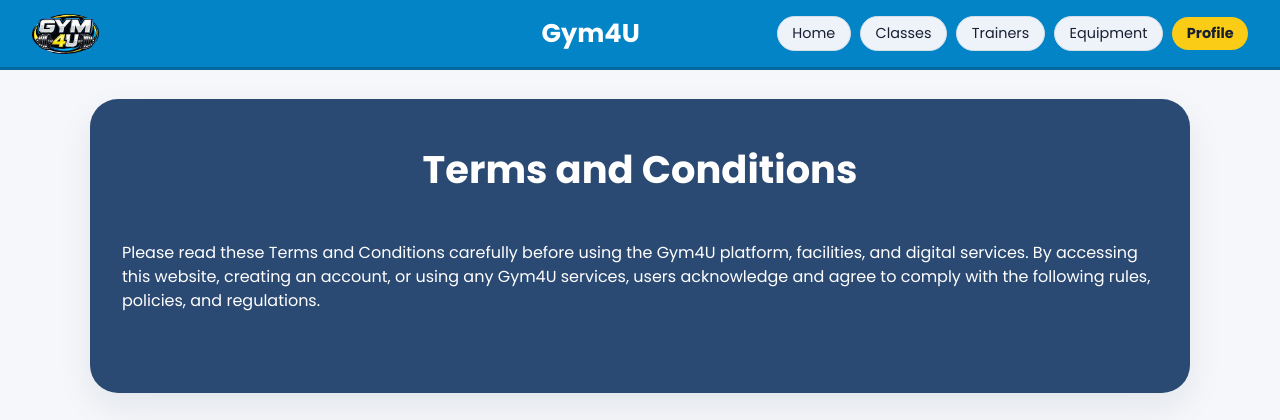
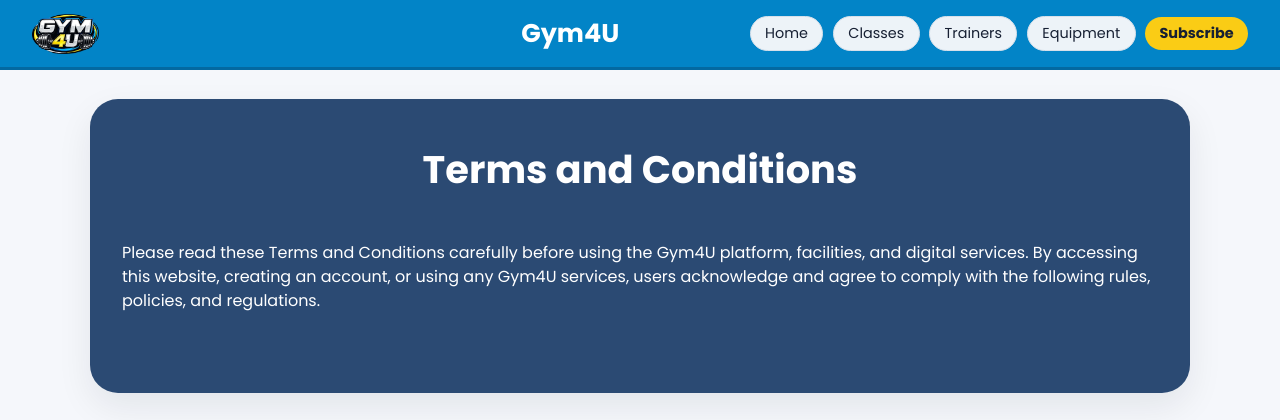
Before and after one commit to edus4506/Gym4U, a PHP site: page /terms.php in a window 1280 px wide. Shown: the top 420 px of the page. Run offline with PHP 8.4, Linux system fonts and the light colour scheme.

Commit message:
fix:headers connection

```diff
--- a/classes.php
+++ b/classes.php
@@ -48,7 +48,7 @@
           <li><a href="profile.php">Profile</a></li>
           <li><a href="actions/logout.php">Logout</a></li>
         <?php else: ?>
-          <li><a href="login.php">Login</a></li>
+          <li><a href="subscriptions.php">Subscribe</a></li>
         <?php endif; ?>
       </ul>
     </nav>
--- a/equipment.php
+++ b/equipment.php
@@ -33,7 +33,7 @@ require_once __DIR__ . '/controllers/equipmentController.php';
                     <li><a href="profile.php">Profile</a></li>
                     <li><a href="actions/logout.php">Logout</a></li>
                 <?php else: ?>
-                    <li><a href="login.php">Login</a></li>
+                    <li><a href="subscriptions.php">Subscribe</a></li>
                 <?php endif; ?>
             </ul>
         </nav>
--- a/login.php
+++ b/login.php
@@ -41,7 +41,7 @@ $errorMessage = $errors[$_GET['error'] ?? ''] ?? null;
         <li><a href="classes.php">Classes</a></li>
         <li><a href="trainers.php">Trainers</a></li>
         <li><a href="equipment.php">Equipment</a></li>
-        <li><a href="login.php" aria-current="page">Login</a></li>
+        <li><a href="subscriptions.php">Subscribe</a></li>
       </ul>
     </nav>
   </header>
@@ -63,7 +63,7 @@ $errorMessage = $errors[$_GET['error'] ?? ''] ?? null;
           <input type="hidden" name="csrf_token" value="<?= htmlspecialchars(csrf_token()) ?>">
 
           <button type="submit" class="btn btn-enroll">Login</button>
-          <p>Don't have an account? <a href="register.php">Register here</a></p>
+          <p>Still haven't joined? <a href="subscriptions.php">Join the best Gym4U</a></p>
         </form>
       </div>
     </div>
--- a/register.php
+++ b/register.php
@@ -44,7 +44,7 @@ $errorMessage = $errors[$_GET['error'] ?? ''] ?? null;
         <li><a href="classes.php">Classes</a></li>
         <li><a href="trainers.php">Trainers</a></li>
         <li><a href="equipment.php">Equipment</a></li>
-        <li><a href="register.php" aria-current="page">Register</a></li>
+        <li><a href="login.php">Login</a></li>
       </ul>
     </nav>
   </header>
--- a/terms.php
+++ b/terms.php
@@ -32,7 +32,12 @@
         <li><a href="classes.php">Classes</a></li>
         <li><a href="trainers.php">Trainers</a></li>
         <li><a href="equipment.php">Equipment</a></li>
-        <li><a href="#">Profile</a></li>
+        <?php if (isset($_SESSION['user_id'])): ?>
+          <li><a href="profile.php">Profile</a></li>
+          <li><a href="actions/logout.php">Logout</a></li>
+        <?php else: ?>
+          <li><a href="subscriptions.php">Subscribe</a></li>
+        <?php endif; ?>
       </ul>
     </nav>
   </header>
--- a/trainers.php
+++ b/trainers.php
@@ -31,7 +31,7 @@
           <li><a href="profile.php">Profile</a></li>
           <li><a href="actions/logout.php">Logout</a></li>
         <?php else: ?>
-          <li><a href="login.php">Login</a></li>
+          <li><a href="subscriptions.php">Subscribe</a></li>
         <?php endif; ?>
       </ul>
     </nav>
```
Also changed, not shown: privacy.php (+6 -1 lines), subscriptions.php (+1 -6 lines).
